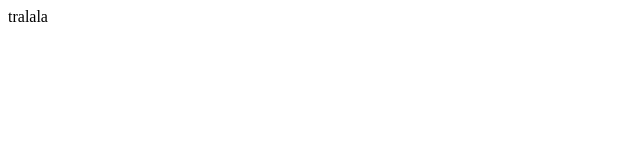
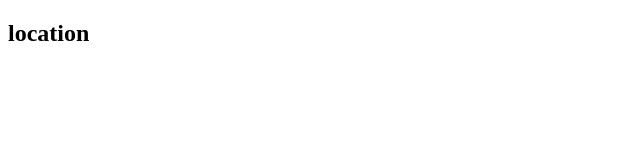
Before and after one commit to maggarunars/beztfezt, a plain HTML site: page index.html in a window 1280 px wide. Shown: the whole page, without its empty margins (0-640 px from the left). Drawn offline with Linux system fonts and the light colour scheme.

Commit message:
added location to navbar

```diff
--- a/index.html
+++ b/index.html
@@ -6,6 +6,9 @@
     <title>Document</title>
 </head>
 <body>
-    tralala
+    <nav>
+        <h1> location </h1>
+
+    </nav>
 </body>
 </html>
```
